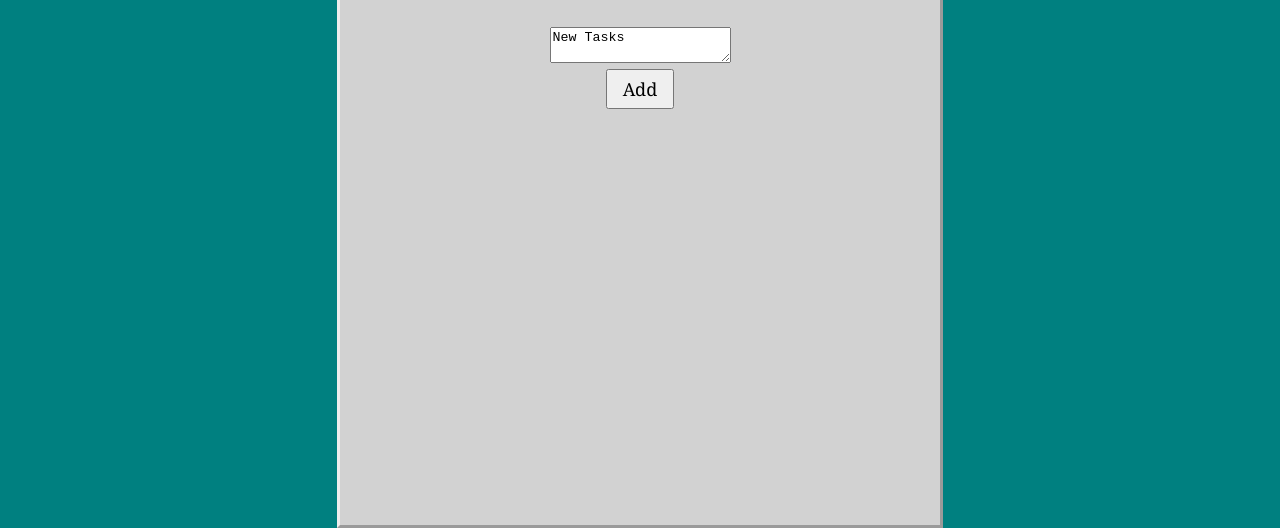
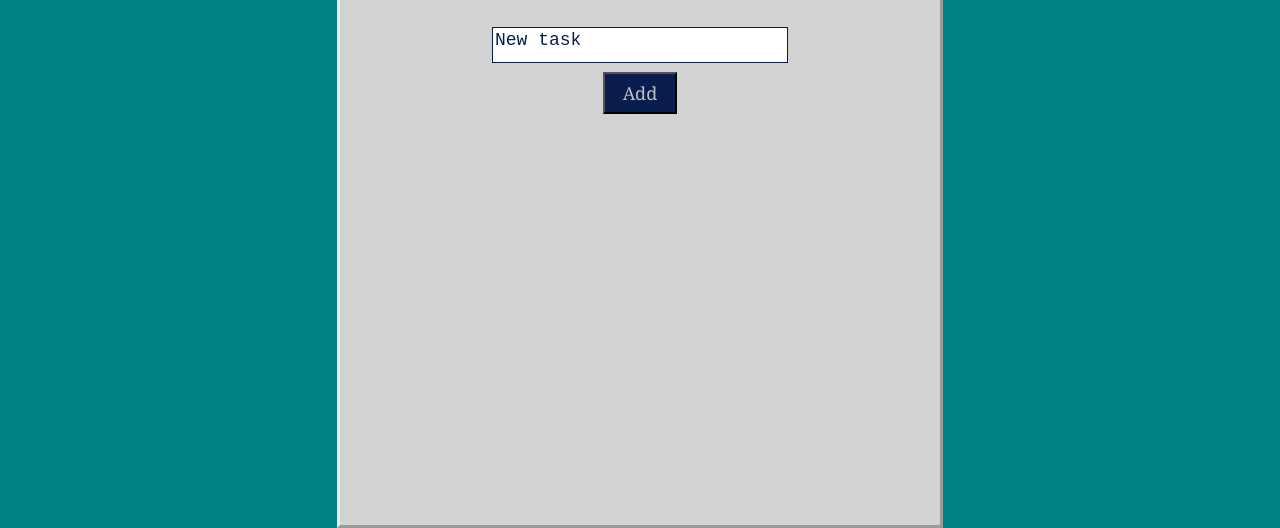
Before and after one commit to sterneindernacht/TODO-List, a website: page index.html in a window 1280 px wide. Shown: the part 284-812 px from the top of the page. Drawn offline with Linux system fonts and the light colour scheme.

Commit message:
task adding changed

```diff
--- a/index.html
+++ b/index.html
@@ -15,7 +15,7 @@
             <form>
             <div class="adding-task">
                <div>
-                    <textarea>New Tasks</textarea>
+                    <textarea id="new-task" cols="25" rows="1">New task</textarea>
                </div>
                <div>
                      <button id="adding-button">Add</button>
--- a/style.css
+++ b/style.css
@@ -1,9 +1,9 @@
-body {
+body{
     padding: 0;
     margin: 0;
     background: rgb(0, 128, 128);
 }
-#navigation {
+#navigation{
     background: rgb(9, 30, 78);
     color: silver;
     font-size: 40px;
@@ -15,7 +15,7 @@ body {
 }
 
 
-.todo-main {
+.todo-main{
     background: rgb(210, 210, 210) ;
     width: 600px;
     height: 600px;
@@ -28,9 +28,21 @@ body {
     border-style: outset;
 }
 #adding-button{
-    padding: 6px 15px;
+    margin-top: 3px;
+    padding: 7px 18px;
     text-align: center;
     display: inline-block;
     font-size: 18px;
     font-family: Georgia, 'Times New Roman', Times, serif;
+    background-color: rgb(9, 30, 78);
+    color: silver;
 }
+#new-task {
+background:  no-repeat;
+background-color: white;
+border: solid 1px;
+height: 30px;
+resize: none;
+font-size: 18px;
+color: rgb(9, 30, 78)
+}
```
